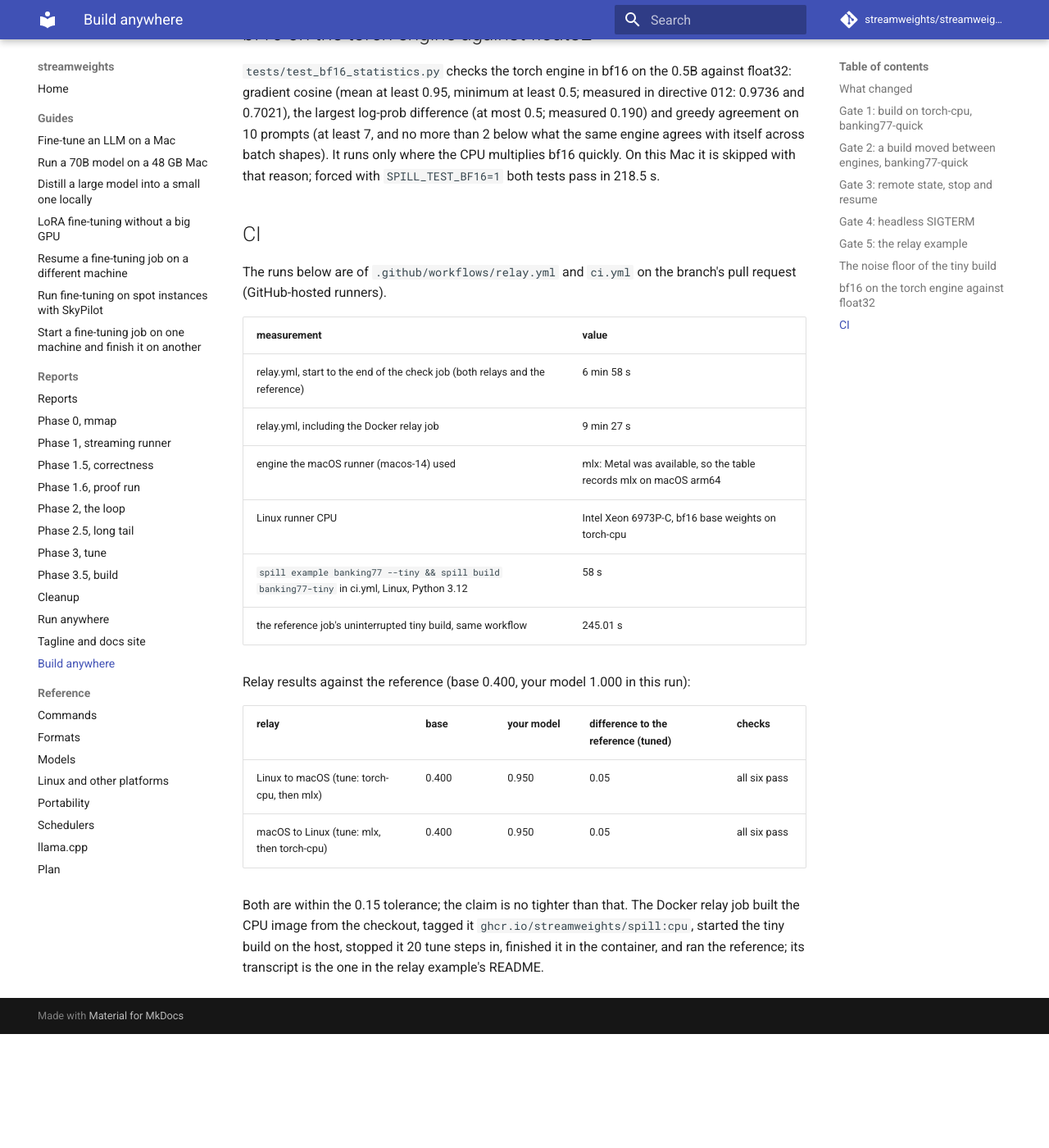
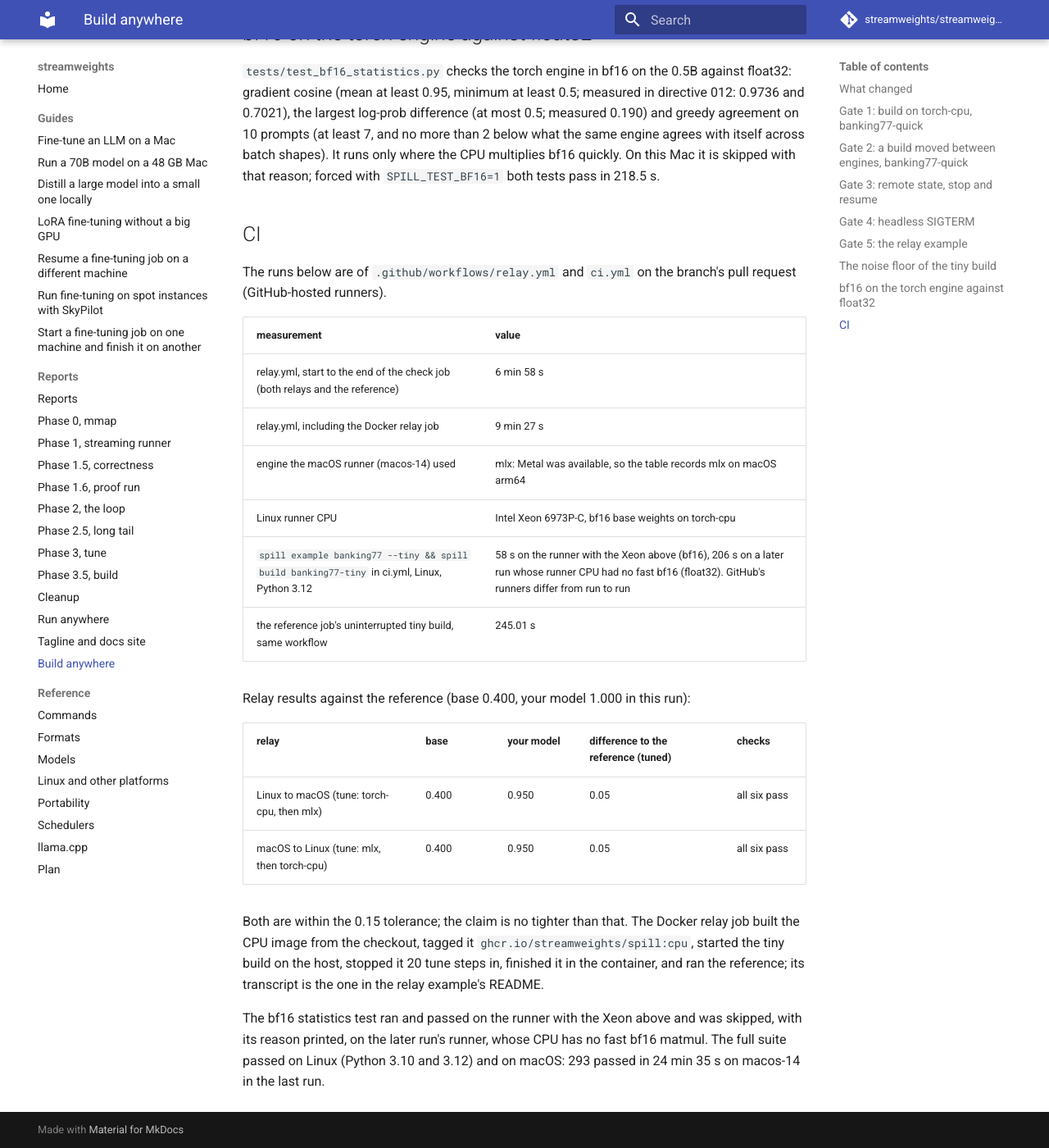
Before and after one commit to streamweights/streamweights, an MkDocs documentation site: the page built from docs/reports/014-build-anywhere.md, in a window 1280 px wide and 1400 px high, scrolled down 3174 px. Shown: the whole window at 82% size. Built offline with MkDocs 1.6.1 and Material for MkDocs 9.7.7, drawn with Linux system fonts in a browser that asks for light colours; comment, search, counter and statistics services are not loaded; before the commit the page ends 4435 px from its top, so only the background shows below that.

Commit message:
Report 014: CI runner variation and the bf16 test result

```diff
--- a/docs/reports/014-build-anywhere.md
+++ b/docs/reports/014-build-anywhere.md
@@ -79,7 +79,7 @@ The runs below are of `.github/workflows/relay.yml` and `ci.yml` on the branch's
 | relay.yml, including the Docker relay job | 9 min 27 s |
 | engine the macOS runner (macos-14) used | mlx: Metal was available, so the table records mlx on macOS arm64 |
 | Linux runner CPU | Intel Xeon 6973P-C, bf16 base weights on torch-cpu |
-| `spill example banking77 --tiny && spill build banking77-tiny` in ci.yml, Linux, Python 3.12 | 58 s |
+| `spill example banking77 --tiny && spill build banking77-tiny` in ci.yml, Linux, Python 3.12 | 58 s on the runner with the Xeon above (bf16), 206 s on a later run whose runner CPU had no fast bf16 (float32). GitHub's runners differ from run to run |
 | the reference job's uninterrupted tiny build, same workflow | 245.01 s |
 
 Relay results against the reference (base 0.400, your model 1.000 in this run):
@@ -90,3 +90,5 @@ Relay results against the reference (base 0.400, your model 1.000 in this run):
 | macOS to Linux (tune: mlx, then torch-cpu) | 0.400 | 0.950 | 0.05 | all six pass |
 
 Both are within the 0.15 tolerance; the claim is no tighter than that. The Docker relay job built the CPU image from the checkout, tagged it `ghcr.io/streamweights/spill:cpu`, started the tiny build on the host, stopped it 20 tune steps in, finished it in the container, and ran the reference; its transcript is the one in the relay example's README.
+
+The bf16 statistics test ran and passed on the runner with the Xeon above and was skipped, with its reason printed, on the later run's runner, whose CPU has no fast bf16 matmul. The full suite passed on Linux (Python 3.10 and 3.12) and on macOS: 293 passed in 24 min 35 s on macos-14 in the last run.
```
